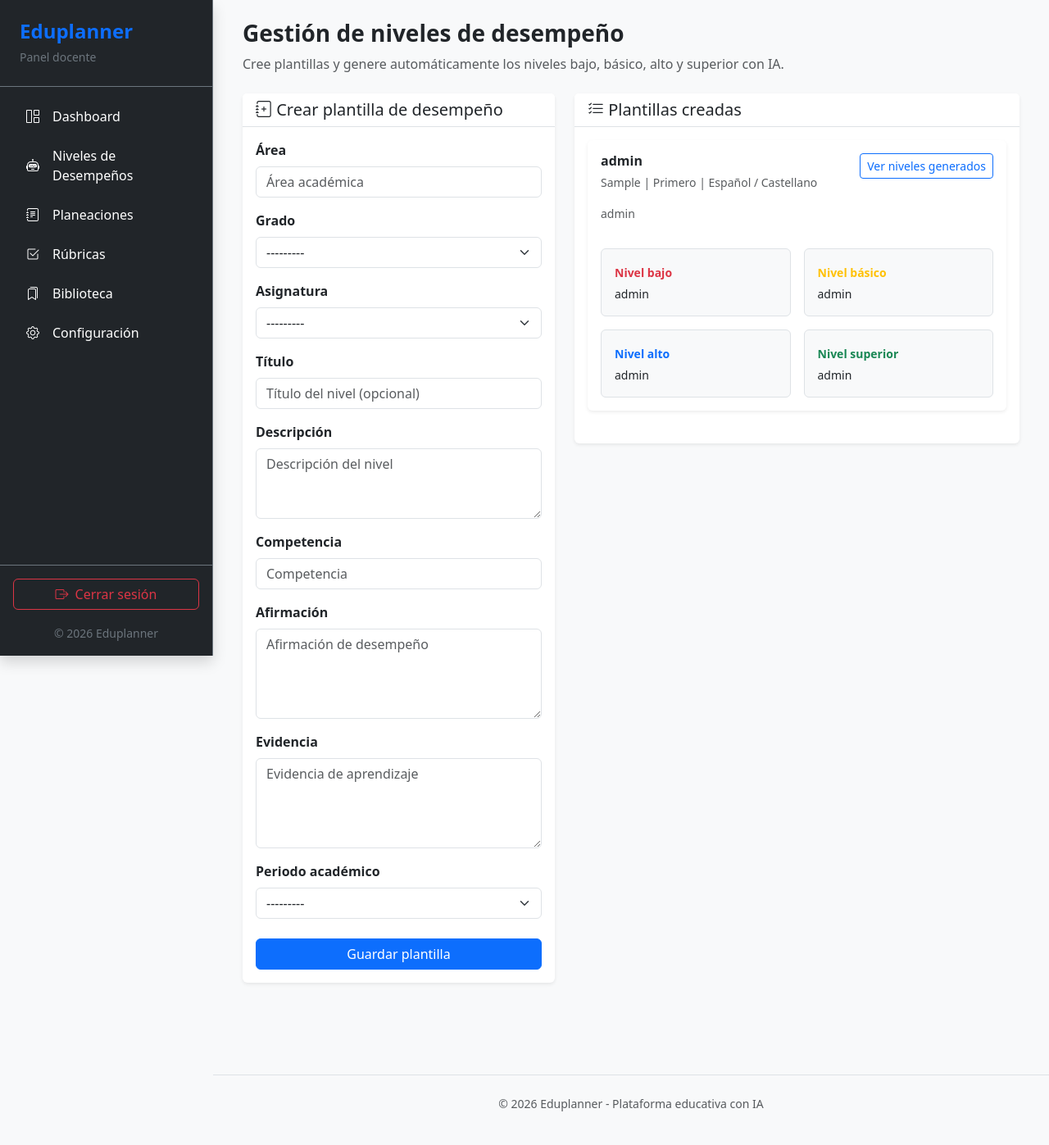
After one commit to juangzj/eduplanner1.0, a Django app: page /levels/ in a window 1280 px wide. The commit adds this page. Shown: the whole page at 82% size. Run offline with Django 5.2, Linux system fonts and the light colour scheme; a user stored in the database is signed in; tables that the repository leaves empty hold one stand-in row (values such as "Sample post").

Commit message:
feat: Add generated levels management with forms, views, and templates
- Introduced GeneratedLevels model to manage performance levels.
- Created GeneratedLevelsCreateForm for user input with validation.
- Implemented GeneratedLevelsCreateView for handling level creation.
- Added templates for generating and displaying performance levels.
- Updated URLs to include routes for generated levels management.
- Enhanced sidebar and main pages for better navigation and user experience.

```diff
--- a/apps/levels/forms/__init__.py
+++ b/apps/levels/forms/__init__.py
@@ -1 +1,2 @@
 from .performance_level_template_form import PerformanceLevelTemplateCreateForm
+from .generated_levels_form import GeneratedLevelsCreateForm
--- a/apps/levels/models/__init__.py
+++ b/apps/levels/models/__init__.py
@@ -1 +1,2 @@
 from .performance_level_template_model import PerformanceLevelTemplate
+from .generated_levels_model import GeneratedLevels
--- a/apps/levels/templates/levels/create_performance_level.html
+++ b/apps/levels/templates/levels/create_performance_level.html
@@ -1,143 +1,80 @@
-{% extends 'base/base.html' %}
-{% load static %}
+<div class="card shadow-sm border-0 h-100">
 
-{% block extra_css %}
-<link rel="stylesheet" href="{% static 'css/base_left_sidebar.css' %}">
-{% endblock %}
-
-{% block layout %}
-
-{% include 'components/left_sidebar.html' %}
-
-<div class="contenido-principal">
-
-    <div class="container-fluid py-4 px-3 px-lg-4">
-
-        <!-- Título -->
-        <div class="row mb-4">
-            <div class="col-12">
-                <h3 class="fw-bold">Crear Nivel de Desempeño</h3>
-                <p class="text-muted mb-0">Complete la información académica para registrar un nuevo nivel.</p>
+    <div class="card-header bg-white border-bottom">
+        <h5 class="mb-0">
+            <i class="bi bi-journal-plus"></i>
+            Crear plantilla de desempeño
+        </h5>
     </div>
-        </div>
-
-        <!-- Tarjeta principal -->
-        <div class="row">
-            <div class="col-12">
-                <div class="card shadow-sm border-0">
 
     <div class="card-body">
 
         <form method="POST">
             {% csrf_token %}
 
-                            <!-- ERRORES GENERALES -->
             {% if form.non_field_errors %}
                 <div class="alert alert-danger">
                     {{ form.non_field_errors }}
                 </div>
             {% endif %}
 
-                            <!-- ================= ÁREA ================= -->
-                            <div class="row mb-3">
-
-                                <div class="col-md-6">
+            <div class="mb-3">
                 <label class="form-label fw-semibold">Área</label>
                 {{ form.area }}
-                                    <small class="text-muted">{{ form.area.help_text }}</small>
                 {{ form.area.errors }}
             </div>
 
-                                <div class="col-md-6">
+            <div class="mb-3">
                 <label class="form-label fw-semibold">Grado</label>
                 {{ form.grade }}
-                                    <small class="text-muted">{{ form.grade.help_text }}</small>
                 {{ form.grade.errors }}
             </div>
 
+            <div class="mb-3">
+                <label class="form-label fw-semibold">Asignatura</label>
+                {{ form.subject }}
+                {{ form.subject.errors }}
             </div>
 
-                            <!-- ================= TITULO ================= -->
-                            <div class="row mb-3">
-                                <div class="col-md-6">
-                                    <label class="form-label fw-semibold">Título del Nivel</label>
+            <div class="mb-3">
+                <label class="form-label fw-semibold">Título</label>
                 {{ form.level_title }}
-                                    <small class="text-muted">{{ form.level_title.help_text }}</small>
                 {{ form.level_title.errors }}
             </div>
 
-                                <div class="col-md-6">
-                                    <label class="form-label fw-semibold">Asignatura</label>
-                                    {{ form.subject }}
-                                    <small class="text-muted">{{ form.subject.help_text }}</small>
-                                    {{ form.subject.errors }}
-                                </div>
+            <div class="mb-3">
+                <label class="form-label fw-semibold">Descripción</label>
+                {{ form.level_description }}
+                {{ form.level_description.errors }}
             </div>
 
-                            <!-- ================= DESCRIPCIÓN ================= -->
-                            <div class="row mb-3">
-                                <div class="col-12">
-                                    <label class="form-label fw-semibold">Descripción del Nivel</label>
-                                    {{ form.level_description }}
-                                    <small class="text-muted">{{ form.level_description.help_text }}</small>
-                                    {{ form.level_description.errors }}
-                                </div>
+            <div class="mb-3">
+                <label class="form-label fw-semibold">Competencia</label>
+                {{ form.competency }}
+                {{ form.competency.errors }}
             </div>
 
-                            <!-- ================= COMPETENCIA ================= -->
-                            <div class="row mb-3">
-                                <div class="col-12">
-                                    <label class="form-label fw-semibold">Competencia</label>
-                                    {{ form.competency }}
-                                    <small class="text-muted">{{ form.competency.help_text }}</small>
-                                    {{ form.competency.errors }}
-                                </div>
+            <div class="mb-3">
+                <label class="form-label fw-semibold">Afirmación</label>
+                {{ form.statement }}
+                {{ form.statement.errors }}
             </div>
 
-                            <!-- ================= AFIRMACIÓN ================= -->
-                            <div class="row mb-3">
-                                <div class="col-12">
-                                    <label class="form-label fw-semibold">Afirmación</label>
-                                    {{ form.statement }}
-                                    <small class="text-muted">{{ form.statement.help_text }}</small>
-                                    {{ form.statement.errors }}
-                                </div>
+            <div class="mb-3">
+                <label class="form-label fw-semibold">Evidencia</label>
+                {{ form.learning_evidence }}
+                {{ form.learning_evidence.errors }}
             </div>
 
-                            <!-- ================= EVIDENCIA ================= -->
-                            <div class="row mb-3">
-                                <div class="col-12">
-                                    <label class="form-label fw-semibold">Evidencia de Aprendizaje</label>
-                                    {{ form.learning_evidence }}
-                                    <small class="text-muted">{{ form.learning_evidence.help_text }}</small>
-                                    {{ form.learning_evidence.errors }}
-                                </div>
-                            </div>
-
-                            <!-- ================= PERIODO ACADÉMICO ================= -->
-                            <div class="row mb-4">
-
-                                <div class="col-md-6">
-                                    <label class="form-label fw-semibold">Periodo Académico</label>
-
-                                    <div class="form-group">
+            <div class="mb-4">
+                <label class="form-label fw-semibold">Periodo académico</label>
                 {{ form.academic_period }}
-                                    </div>
-
-                                    <small class="text-muted">
-                                        Seleccione el periodo en el que se aplicará el nivel de desempeño.
-                                    </small>
-
                 {{ form.academic_period.errors }}
             </div>
 
-                            </div>
-
-                            <!-- ================= BOTONES ================= -->
-                            <div class="d-flex justify-content-end gap-2">
-                                <a href="#" class="btn btn-outline-secondary">Cancelar</a>
+            <div class="d-grid">
                 <button type="submit" class="btn btn-primary">
-                                    Guardar Nivel de Desempeño
+                    Guardar plantilla
                 </button>
             </div>
 
@@ -145,11 +82,3 @@
 
     </div>
 </div>
-            </div>
-        </div>
-
-    </div>
-
-</div>
-
-{% endblock %}
--- a/apps/levels/urls/__init__.py
+++ b/apps/levels/urls/__init__.py
@@ -1,5 +1,6 @@
 from .performance_level_template_urls import urlpatterns as performance_level_templates_patterns
+from .generated_levels_urls import urlpatterns as generated_levels_patterns
 
 app_name = 'levels'
 
-urlpatterns = performance_level_templates_patterns
+urlpatterns = performance_level_templates_patterns + generated_levels_patterns
--- a/apps/levels/urls/performance_level_template_urls.py
+++ b/apps/levels/urls/performance_level_template_urls.py
@@ -1,6 +1,7 @@
 from django.urls import path
-from ..views.performance_level_template_views import performance_level_create_view
+from ..views.performance_level_template_views import performance_level_create_view, levels_view
 
 urlpatterns = [
      path('create-performance-level-template/',performance_level_create_view , name='create_performance_level'),
+     path('', levels_view, name='levels'),
 ]
--- a/apps/levels/views/performance_level_template_views.py
+++ b/apps/levels/views/performance_level_template_views.py
@@ -1,6 +1,10 @@
-from django.shortcuts import render, redirect
 from django.contrib import messages
+from django.contrib.auth.decorators import login_required
+from django.core.exceptions import ObjectDoesNotExist
+from django.shortcuts import redirect, render
+
 from ..forms import PerformanceLevelTemplateCreateForm
+from ..models import PerformanceLevelTemplate
 from ..services import create_performance_level_service
 
 
@@ -31,3 +35,45 @@ def performance_level_create_view(request):
         'form': form,
         'title': 'Registrar Nuevo Nivel de Desempeño'
     })
+
+@login_required(login_url="/users/login/")
+def levels_view(request):
+
+    if request.method == "POST":
+        form = PerformanceLevelTemplateCreateForm(request.POST)
+
+        if form.is_valid():
+            performance = form.save(commit=False)
+            performance.user = request.user
+            performance.save()
+            messages.success(request, "Plantilla guardada correctamente.")
+            return redirect("levels:levels")
+
+        messages.error(request, "Revise los datos del formulario e intente de nuevo.")
+    else:
+        form = PerformanceLevelTemplateCreateForm()
+
+    performance_levels = (
+        PerformanceLevelTemplate.objects.filter(
+            user=request.user,
+            deleted_at__isnull=True,
+        )
+        .prefetch_related("generated_levels")
+        .order_by("-created_at")
+    )
+
+    for performance in performance_levels:
+        try:
+            gen = performance.generated_levels
+            performance.has_generated_levels = gen.deleted_at is None
+        except ObjectDoesNotExist:
+            performance.has_generated_levels = False
+
+    return render(
+        request,
+        "pages/levels.html",
+        {
+            "form": form,
+            "performance_levels": performance_levels,
+        },
+    )
--- a/templates/components/left_sidebar.html
+++ b/templates/components/left_sidebar.html
@@ -20,7 +20,7 @@
                 <span>Dashboard</span>
             </a>
 
-            <a href="{% url 'levels:create_performance_level' %}" class="nav-link text-white d-flex align-items-center gap-3">
+            <a href="{% url 'levels:levels' %}" class="nav-link text-white d-flex align-items-center gap-3">
                 <i class="bi bi-robot"></i>
                 <span>Niveles de Desempeños</span>
             </a>
--- /dev/null
+++ b/templates/pages/levels.html
@@ -0,0 +1,172 @@
+{% extends 'base/base_left_sidebar.html' %}
+{% load static %}
+
+{% block title %}Gestión de niveles{% endblock %}
+
+{% block sidebar_content %}
+
+<div class="container-fluid">
+
+    <!-- ================= TÍTULO GENERAL ================= -->
+    <div class="row mb-4">
+        <div class="col-12">
+            <h3 class="fw-bold">Gestión de niveles de desempeño</h3>
+            <p class="text-muted mb-0">
+                Cree plantillas y genere automáticamente los niveles bajo, básico, alto y superior con IA.
+            </p>
+        </div>
+    </div>
+
+    <div class="row">
+
+        <!-- ================= FORMULARIO ================= -->
+        <div class="col-lg-5 mb-4">
+            {% include "levels/create_performance_level.html" %}
+        </div>
+
+
+        <!-- ================= LISTADO ================= -->
+        <div class="col-lg-7">
+
+            <div class="card shadow-sm border-0">
+
+                <div class="card-header bg-white border-bottom">
+                    <h5 class="mb-0">
+                        <i class="bi bi-list-check"></i>
+                        Plantillas creadas
+                    </h5>
+                </div>
+
+                <div class="card-body">
+
+                    {% if performance_levels %}
+
+                        {% for performance in performance_levels %}
+
+                        <div id="template-{{ performance.id }}" class="card border-0 shadow-sm mb-4">
+
+                            <div class="card-body">
+
+                                <!-- ================= DATOS PRINCIPALES ================= -->
+                                <div class="d-flex justify-content-between align-items-start mb-3">
+
+                                    <div>
+                                        <h6 class="fw-bold mb-1">
+                                            {{ performance.level_title|default:"Sin título" }}
+                                        </h6>
+
+                                        <small class="text-muted">
+                                            {{ performance.area }} | {{ performance.get_grade_display }} | {{ performance.subject }}
+                                        </small>
+                                    </div>
+
+                                    <!-- ================= BOTONES DINÁMICOS ================= -->
+                                    <div class="d-flex gap-2">
+
+                                        {% if performance.has_generated_levels %}
+
+                                            <a href="#template-{{ performance.id }}"
+                                               class="btn btn-sm btn-outline-primary">
+                                               Ver niveles generados
+                                            </a>
+
+                                        {% else %}
+
+                                            <a href="{% url 'levels:generated-levels-create' %}?template={{ performance.id }}"
+                                               class="btn btn-sm btn-success">
+                                               Generar niveles con IA
+                                            </a>
+
+                                            <a href="{% url 'levels:generated-levels-create' %}?template={{ performance.id }}"
+                                               class="btn btn-sm btn-outline-secondary">
+                                               Escribir niveles manualmente
+                                            </a>
+
+                                        {% endif %}
+
+                                    </div>
+
+                                </div>
+
+                                <!-- ================= DESCRIPCIÓN ================= -->
+                                <p class="text-muted small mb-3">
+                                    {{ performance.level_description }}
+                                </p>
+
+                                <!-- ================= MOSTRAR NIVELES SI EXISTEN ================= -->
+                                {% if performance.has_generated_levels %}
+
+                                <div class="row g-3 mt-2">
+
+                                    <div class="col-md-6">
+                                        <div class="border rounded p-3 bg-light h-100">
+                                            <small class="fw-semibold text-danger">Nivel bajo</small>
+                                            <p class="small mb-0 mt-1">
+                                                {{ performance.generated_levels.low_level }}
+                                            </p>
+                                        </div>
+                                    </div>
+
+                                    <div class="col-md-6">
+                                        <div class="border rounded p-3 bg-light h-100">
+                                            <small class="fw-semibold text-warning">Nivel básico</small>
+                                            <p class="small mb-0 mt-1">
+                                                {{ performance.generated_levels.basic_level }}
+                                            </p>
+                                        </div>
+                                    </div>
+
+                                    <div class="col-md-6">
+                                        <div class="border rounded p-3 bg-light h-100">
+                                            <small class="fw-semibold text-primary">Nivel alto</small>
+                                            <p class="small mb-0 mt-1">
+                                                {{ performance.generated_levels.high_level }}
+                                            </p>
+                                        </div>
+                                    </div>
+
+                                    <div class="col-md-6">
+                                        <div class="border rounded p-3 bg-light h-100">
+                                            <small class="fw-semibold text-success">Nivel superior</small>
+                                            <p class="small mb-0 mt-1">
+                                                {{ performance.generated_levels.superior_level }}
+                                            </p>
+                                        </div>
+                                    </div>
+
+                                </div>
+
+                                {% else %}
+
+                                <div class="alert alert-warning mt-3 mb-0">
+                                    Esta plantilla aún no tiene niveles generados.
+                                </div>
+
+                                {% endif %}
+
+                            </div>
+                        </div>
+
+                        {% endfor %}
+
+                    {% else %}
+
+                        <div class="text-center py-5">
+                            <i class="bi bi-folder-x display-6 text-muted"></i>
+                            <p class="text-muted mt-3 mb-0">
+                                No hay plantillas de desempeño registradas.
+                            </p>
+                        </div>
+
+                    {% endif %}
+
+                </div>
+            </div>
+
+        </div>
+
+    </div>
+
+</div>
+
+{% endblock %}
```
Also changed, not shown: apps/levels/forms/generated_levels_form.py (added, +103 -0 lines), apps/levels/models/generated_levels_model.py (added, +55 -0 lines), apps/levels/services/generated_levels_services.py (added, +15 -0 lines), apps/levels/templates/levels/created_generated_levels_form.html (added, +58 -0 lines), apps/levels/templates/levels/generated_levels_create_page.html (added, +21 -0 lines), apps/levels/urls/generated_levels_urls.py (added, +10 -0 lines), apps/levels/views/generated_levels_views.py (added, +39 -0 lines), apps/levels/migrations/0003_generatedlevels.py (added). Lines whose indentation alone changed are shown as unchanged.
